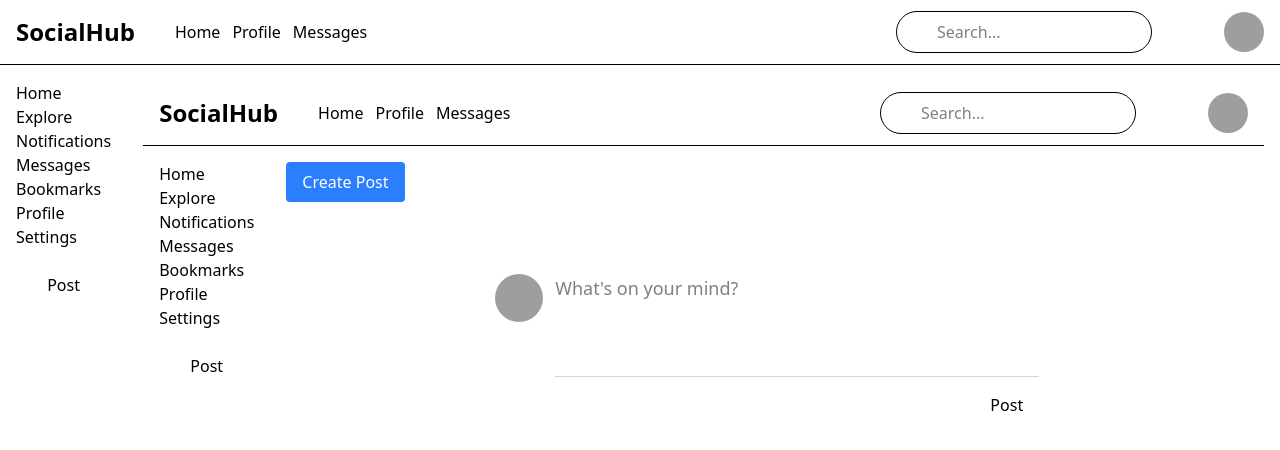
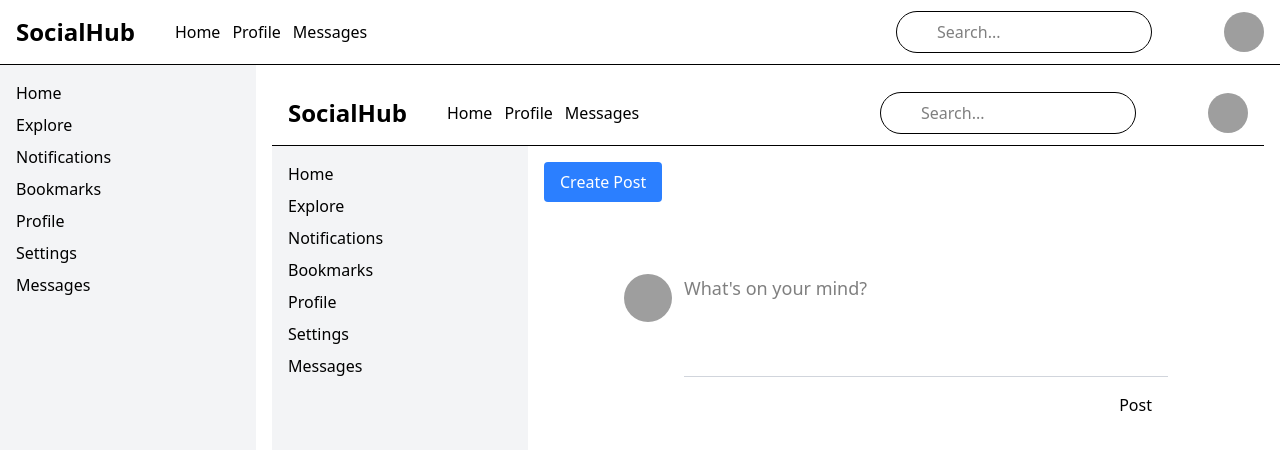
Before and after one commit to elsaferati/Social-Media, a React (Vite) app in the folder social-media/: page / in a window 1280 px wide. Shown: the top 450 px of the page. Built offline with nearby package versions, Linux system fonts and the light colour scheme; grey boxes are pictures that could not be loaded.

Commit message:
updated sidebar

```diff
--- a/social-media/src/components/Sidebar.jsx
+++ b/social-media/src/components/Sidebar.jsx
@@ -1,40 +1,20 @@
 import React from "react";
+import { Link } from "react-router-dom";
 
-function Sidebar({ activePage }) {
-  const menuItems = [
-    { icon: "home", label: "Home", href: "/", page: "home" },
-    { icon: "compass", label: "Explore", href: "#", page: "explore" },
-    { icon: "bell", label: "Notifications", href: "#", page: "notifications" },
-    { icon: "message-circle", label: "Messages", href: "/messages", page: "messages" },
-    { icon: "bookmark", label: "Bookmarks", href: "#", page: "bookmarks" },
-    { icon: "user", label: "Profile", href: "/profile", page: "profile" },
-    { icon: "settings", label: "Settings", href: "#", page: "settings" },
-  ];
-
+const Sidebar = () => {
   return (
-    <div
-      className="card p-4"
-      data-name="sidebar"
-      data-file="components/Sidebar.js"
-    >
-      <nav className="space-y-2">
-        {menuItems.map((item) => (
-          <a
-            key={item.page}
-            href={item.href}
-            className={
-              activePage === item.page ? "nav-item-active" : "nav-item"
-            }
-          >
-            <div className={`icon-${item.icon} text-xl`} />
-            <span className="text-base">{item.label}</span>
-          </a>
-        ))}
+    <aside className="w-64 bg-gray-100 p-4">
+      <nav className="flex flex-col space-y-2">
+        <Link to="/" className="hover:text-blue-500">Home</Link>
+        <Link to="/explore" className="hover:text-blue-500">Explore</Link>
+        <Link to="/notifications" className="hover:text-blue-500">Notifications</Link>
+        <Link to="/bookmarks" className="hover:text-blue-500">Bookmarks</Link>
+        <Link to="/profile/1" className="hover:text-blue-500">Profile</Link>
+        <Link to="/settings" className="hover:text-blue-500">Settings</Link>
+        <Link to="/messages" className="hover:text-blue-500">Messages</Link>
       </nav>
-
-      <button className="btn-primary w-full mt-6">Post</button>
-    </div>
+    </aside>
   );
-}
+};
 
 export default Sidebar;
```
